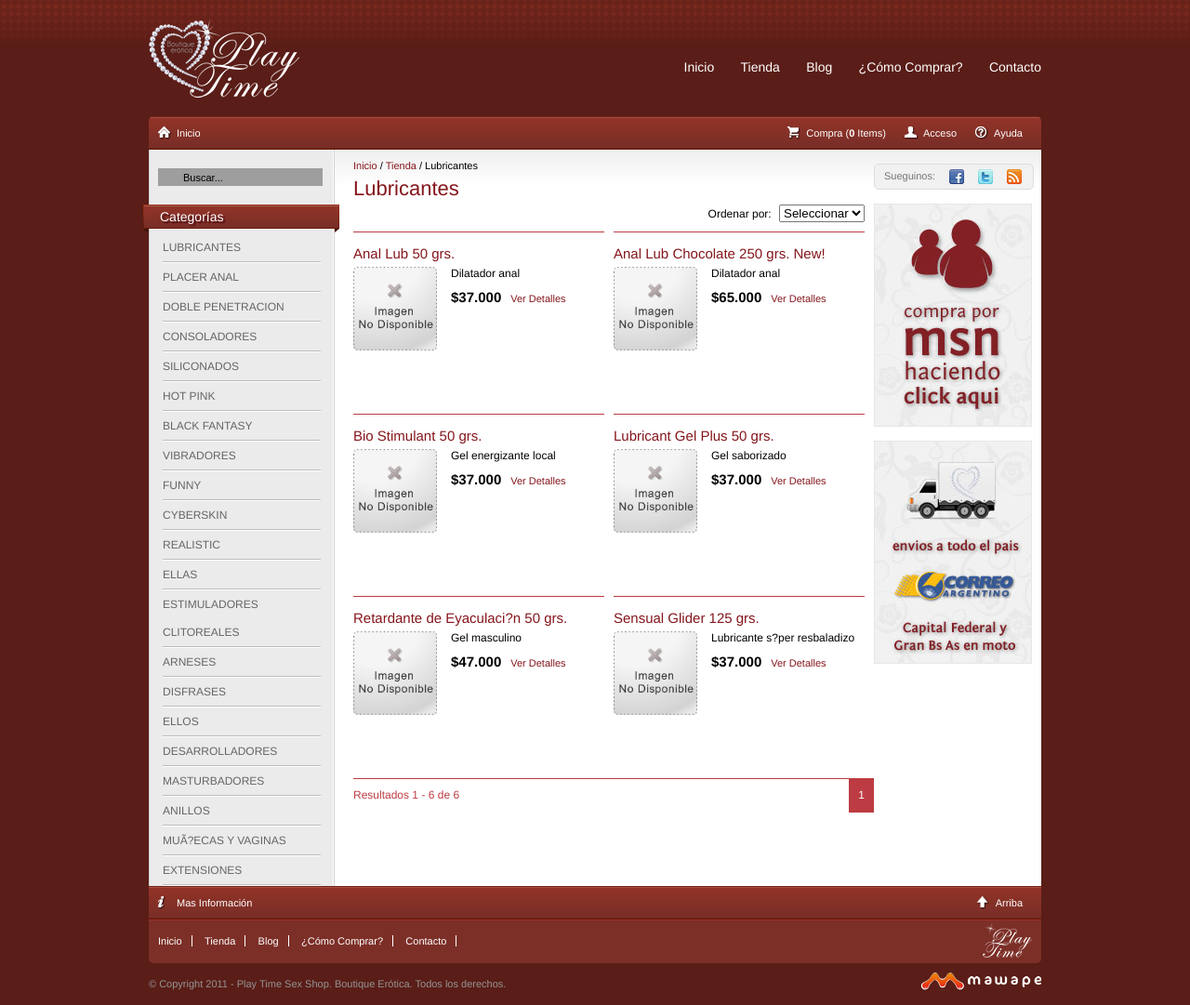
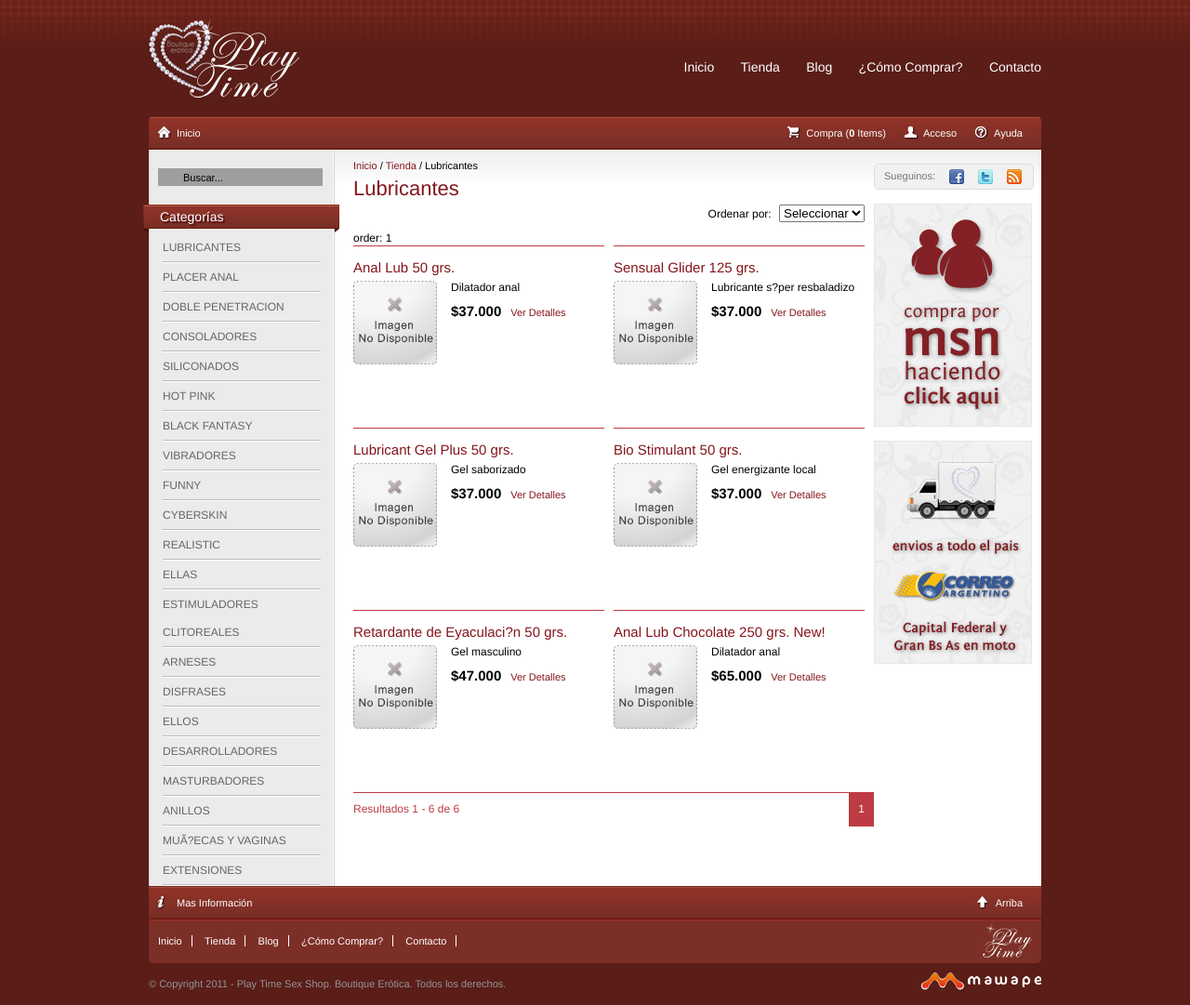
Before and after one commit to fanky10/playtime-sexshop, a PHP site: page /tienda.php?pag=1 in a window 1280 px wide. Shown: the whole page at 93% size. Run offline with PHP 8.4, Linux system fonts and the light colour scheme; data comes from the database, SQL or seed files in the repository; data that the repository does not hold is empty; grey boxes are pictures that could not be loaded.

Commit message:
la lista de productos ahora acepta un orden como parametro

```diff
--- a/datos/productos.php
+++ b/datos/productos.php
@@ -88,7 +88,8 @@
      * @param <int> $id_categoria //not yet implemented
      * @return Producto
      */
-    public function getProductosImagen($inicio, $fin, $id_categoria){
+    public function getProductosImagen($inicio, $fin, $id_categoria, $orden){
+        $order_arr = array("p.nombre","pp.precio");
         $query = "SELECT SQL_CALC_FOUND_ROWS p.id as id, p.nombre, i.id_imagen,pp.precio, p.descripcion".
             " FROM producto p".
             " LEFT JOIN imagen i ON p.id_imagen = i.id_imagen".
@@ -96,7 +97,7 @@
             " INNER JOIN categoria_producto cp ON cp.id_producto = p.id".
             " WHERE cp.id_categoria=$id_categoria".
             " GROUP BY p.id".
-            " ORDER BY p.nombre".
+            " ORDER BY ".$order_arr[$orden].
             " LIMIT $inicio , $fin";
 //        echo 'query '.$query;
         $result = mysql_query($query)
--- a/lista_productos.php
+++ b/lista_productos.php
@@ -16,11 +16,12 @@
             $limit = 8; //TODO sacarlo de la configuracion
             // pagina pedida
             $pag = (int) $_GET["pag"];
-            $id_categoria = (int) $_GET["id_cat"];
+
             if ($pag < 1)
             {
                $pag = 1;
             }
+            $id_categoria = (int) $_GET["id_cat"];
             if($id_categoria <1){
                 $id_categoria = 1;
             }
@@ -35,21 +36,27 @@
 
 			?>
             <!--TODO implementar esto con un ordenador dentro del metodo getProductosImagen-->
-
-            <form action="" method="" id="formOrdenar">
+            <?php
+            echo "<form action=\"?id_cat=$id_categoria&pag=1\" method=\"GET\" id=\"formOrdenar\">";
+            ?>
                 <label>Ordenar por:</label>
-                <select>
+                <select name="order">
                     <option selected="selected">Seleccionar</option>
-                    <option>Nombre</option>
-                    <option>Precio</option>
-                    <option>Fecha</option>
-                    <option>SKU</option>
+                    <option value="1">Nombre</option>
+                    <option value="2">Precio</option>
                 </select>
-            </form>
             <?php
+            echo "</form>";
+            ?>
+            <?php
+            $order = (int) $_GET["order"];
+            if($order <1){
+                $order = 1;
+            }
+            echo "order: $order <br>";
             $offset = ($pag-1) * $limit;//donde empieza a mostrar
             $dProd = new DataProductos();
-            $vProds = $dProd->getProductosImagen($offset,$limit,$id_categoria);//traigo los de prueba no mas
+            $vProds = $dProd->getProductosImagen($offset,$limit,$id_categoria, $order);//traigo los de prueba no mas
             $total = $dProd->getCountProducts();//el total tiene que 'venir' de la db
             $dProd->closeDB();
             $prod_found = count($vProds);
--- a/producto_info.php
+++ b/producto_info.php
@@ -26,8 +26,8 @@
             <div class="formField">
                 <label>Precio:</label>
                 <?php
-                	echo"<p class=\"prodPrecio\">$ ".$oProd->getPrecio().".-</p>";
-				?>
+                    echo"<p class=\"prodPrecio\">$ ".$oProd->getPrecio().".-</p>";
+                ?>
             </div>
             <div class="formField">
                 <label>Cantidad:</label>
```
